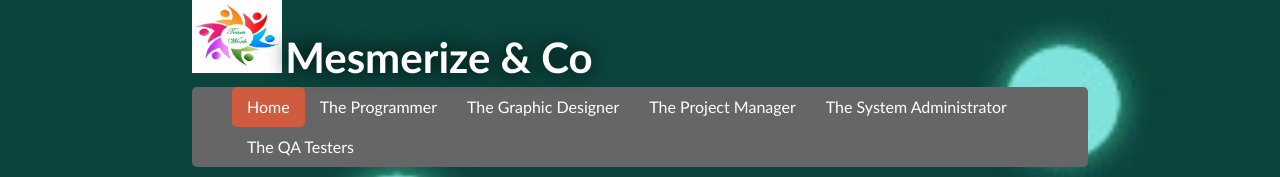
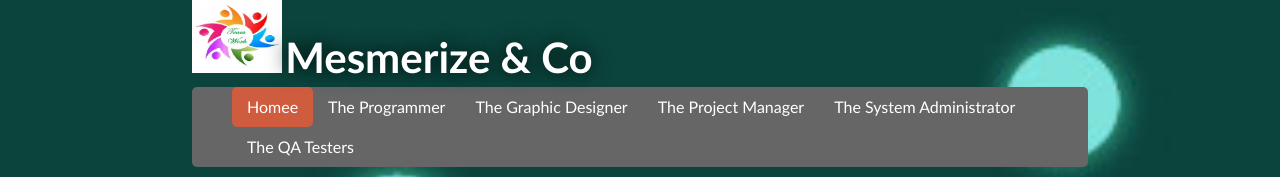
Before and after one commit to monigod/monigod.github.io, a plain HTML site: page index.html in a window 1280 px wide. Shown: the top 177 px of the page. Drawn offline with Linux system fonts and the light colour scheme.

Commit message:
Second commit

```diff
--- a/index.html
+++ b/index.html
@@ -15,7 +15,7 @@
 		<img src="img/logo.jpg">
 		<h1>Mesmerize & Co</h1>
 		<nav><ul>
-			<li class="active"><a href="index.html">Home</a></li>
+			<li class="active"><a href="index.html">Homee</a></li>
 			<li><a href="Programmer.html">The Programmer</a></li>
 			<li><a href="Graphics_Designer.html">The Graphic Designer</a></li>
 			<li><a href="Projects_Manager.html">The Project Manager</a></li>
```
